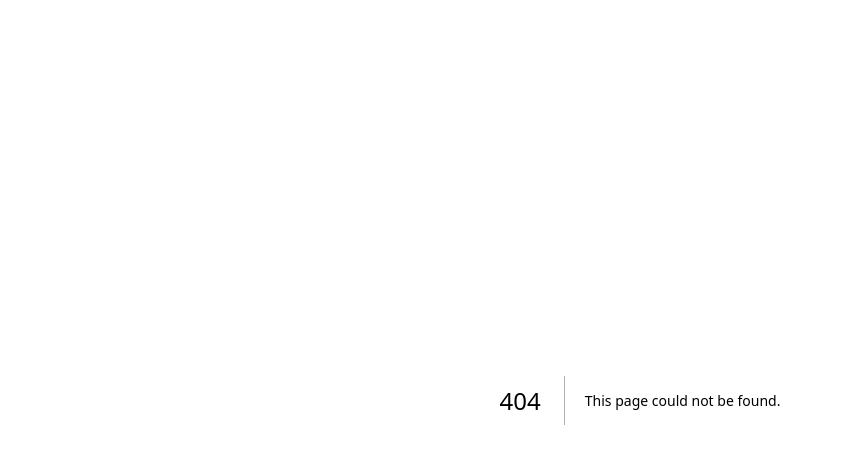
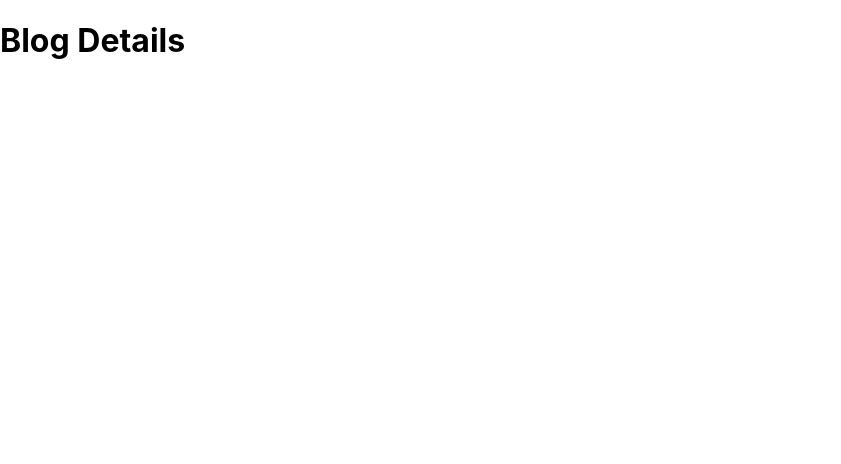
Before and after one commit to akhileshgoud2504/Next-JS-Basics, a Next.js app: page /blog in a window 1280 px wide. Before the commit this address had no page. Shown: the top 464 px of the page, without its empty margins (0-841 px from the left). Built offline with nearby package versions, Linux system fonts and the light colour scheme.

Commit message:
[TASK]: catch all routes

```diff
--- /dev/null
+++ b/pages/blog/[...details].tsx
@@ -0,0 +1,5 @@
+export default function BlogDetails() {
+    return (
+      <h1>Blog Details</h1>
+    )
+}
--- /dev/null
+++ b/pages/blog/index.tsx
@@ -0,0 +1,5 @@
+export default function Blog() {
+    return (
+      <h1>Blog</h1>
+    )
+}
```
